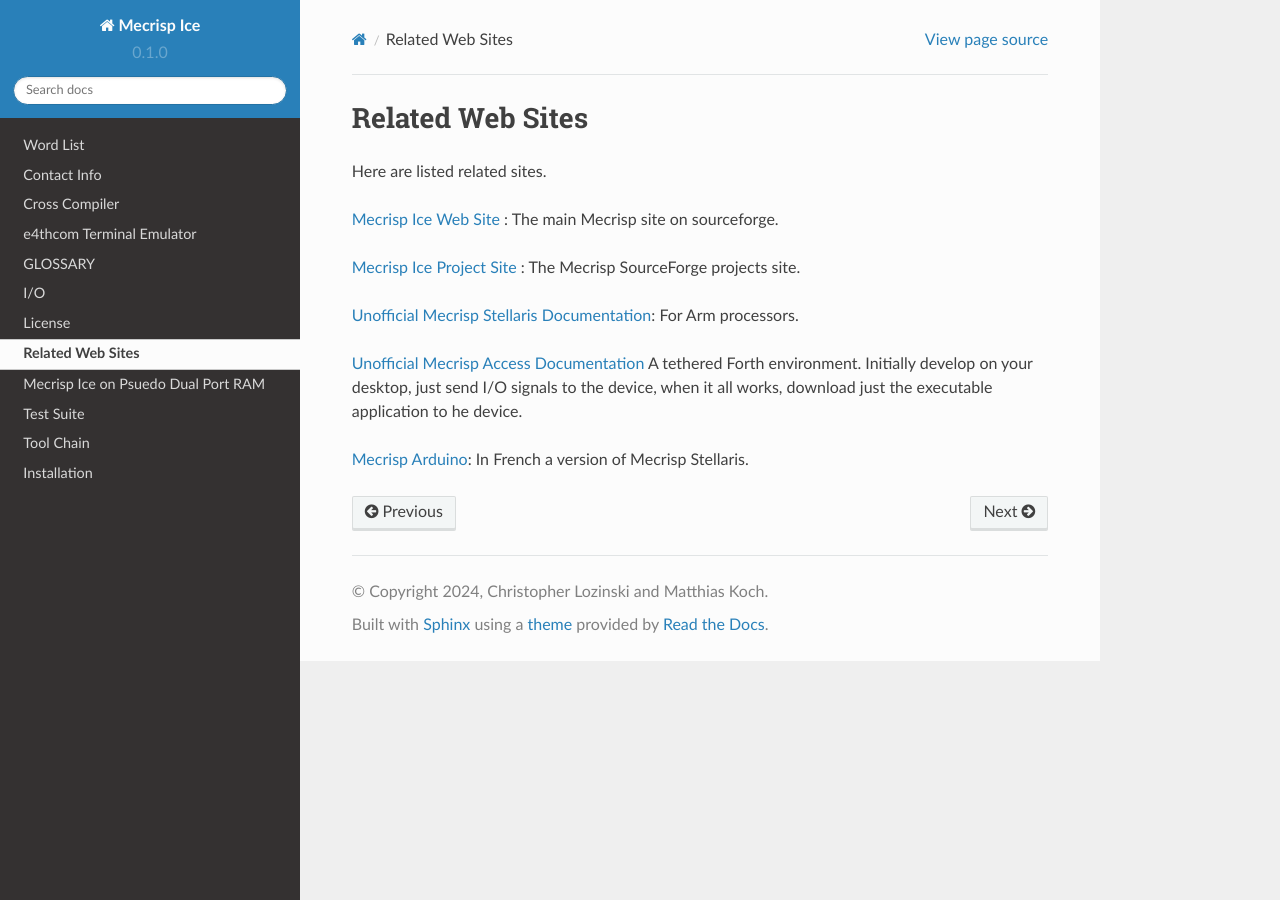
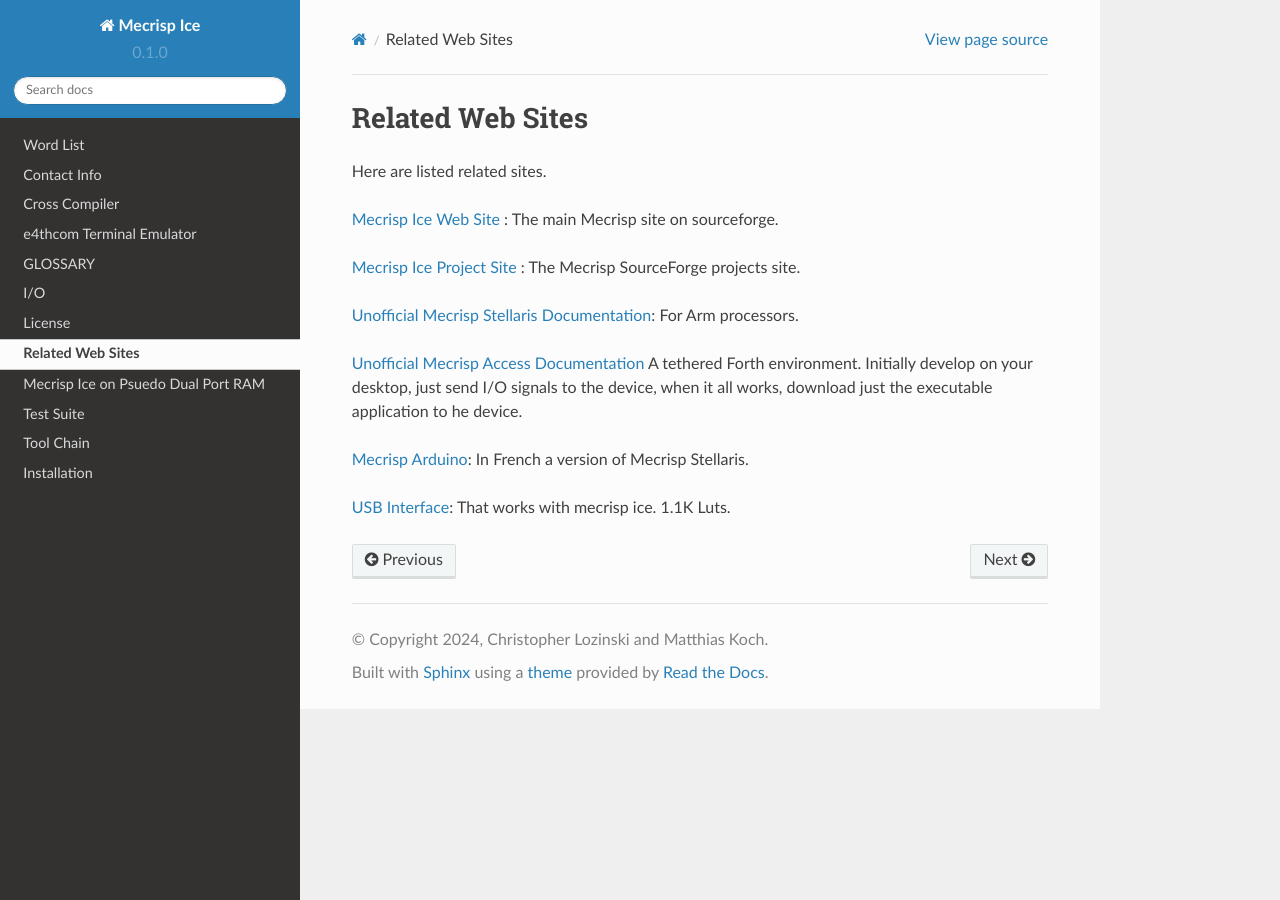
Before and after one commit to PythonLinks/Mecrisp-Ice, a Sphinx documentation site: the page built from docs/source/links.rst, in a window 1280 px wide. Built offline with Sphinx 7.4.7 and the Read the Docs theme 2.0.0, drawn with Linux system fonts in a browser that asks for light colours.

Commit message:
Link to usb interface that works with mecrisp.

```diff
--- a/docs/source/links.rst
+++ b/docs/source/links.rst
@@ -14,3 +14,5 @@
 `Unofficial Mecrisp Access Documentation <https://mecrisp-across-folkdoc.sourceforge.io/>`_  A tethered Forth environment.  Initially develop on your desktop, just send I/O signals to the device, when it all works, download just the executable application to he device.
 
 `Mecrisp Arduino <https://mecrisp.arduino-forth.com/>`_: In French a version of Mecrisp Stellaris.
+
+`USB Interface <https://github.com/ulixxe/usb_cdc>`_: That works with mecrisp ice. 1.1K Luts.
```
